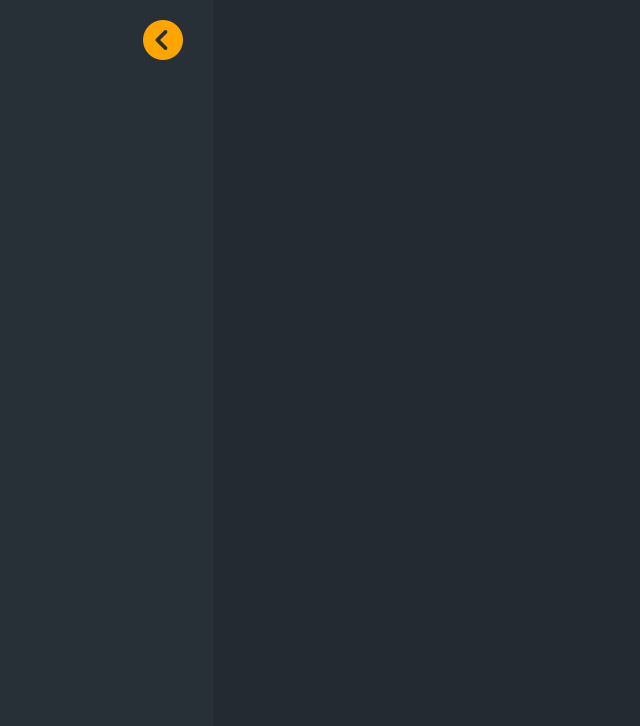
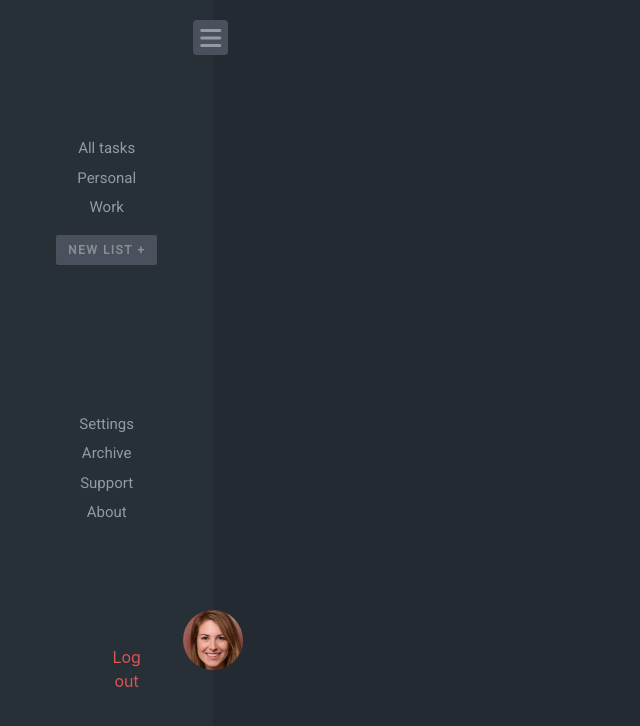
Before and after one commit to RishabhVerma098/todoapp, a React (Create React App) app: page / in a window 1280 px wide. Shown: the top 726 px of the page, without its empty margins (0-640 px from the left). Built offline with nearby package versions, Linux system fonts and the light colour scheme.

Commit message:
redux added side menu almost complete

```diff
--- a/public/index.html
+++ b/public/index.html
@@ -24,6 +24,10 @@
       work correctly both with client-side routing and a non-root public URL.
       Learn how to configure a non-root public URL by running `npm run build`.
     -->
+    <link
+      href="https://fonts.googleapis.com/css?family=Roboto&display=swap"
+      rel="stylesheet"
+    />
     <link
       rel="stylesheet"
       href="https://maxcdn.bootstrapcdn.com/bootstrap/4.3.1/css/bootstrap.min.css"
--- a/src/App.js
+++ b/src/App.js
@@ -1,5 +1,7 @@
 import React, { Component } from "react";
 import "./App.scss";
+import ResuableRoundedButton from "./components/reusable/roundedResuableButton";
+import ButtonGrey from "./components/reusable/buttonGrey";
 
 class App extends Component {
   state = {
@@ -13,21 +15,6 @@ class App extends Component {
       transition: "all 0.5s ease-out"
     };
   };
-  rotateIcon = () => {
-    if (this.state.slide) {
-      return "fa-rotate-270";
-    } else {
-      return "fa-rotate-90";
-    }
-  };
-  changeColorOfIcon = () => {
-    var x = this.state.slide ? "red" : "orange";
-    return {
-      color: x,
-      transition: "all 0.5s ease-out",
-      fontSize: "40px"
-    };
-  };
 
   render() {
     return (
@@ -35,19 +22,58 @@ class App extends Component {
         <div className="row">
           <div className="col-2 sideMenu" style={this.style()}>
             <div
-              className="row justify-content-end"
+              className="row top-row justify-content-end"
               style={{
                 height: "30px",
                 width: "100%",
-                marginTop: "20px"
+                marginTop: "20px",
+                marginLeft: "30px"
               }}
             >
-              <div className="icon">
-                <i
-                  class={"fas fa-chevron-circle-down " + this.rotateIcon()}
-                  style={this.changeColorOfIcon()}
-                  onClick={() => this.setState({ slide: !this.state.slide })}
-                ></i>
+              <div
+                className="roundedbuttonback"
+                onClick={() => this.setState({ slide: !this.state.slide })}
+              >
+                <ResuableRoundedButton
+                  backgroundColor="#4A515C"
+                  fontSize="1.5rem"
+                  height="35px"
+                  width="35px"
+                  icon="fas fa-bars"
+                  paddingTop="6px"
+                />
+              </div>
+            </div>
+            <div className="row bottom-container">
+              <div className="panelList">
+                <ul className="list">
+                  <li>All tasks</li>
+                  <li>Personal</li>
+                  <li>Work</li>
+                </ul>
+                <span className="greyButton">
+                  <ButtonGrey
+                    backgroundColor="#4a515c"
+                    color="#8a8e91"
+                    font="NEW LIST +"
+                  />
+                </span>
+              </div>
+              <div className="panelSettings">
+                <ul className="list">
+                  <li>Settings</li>
+                  <li>Archive</li>
+                  <li>Support</li>
+                  <li>About</li>
+                </ul>
+              </div>
+            </div>
+            <div className="row user">
+              <div className="col user-name-logout">
+                <span className="logout">Log out</span>
+              </div>
+              <div className="col avatar">
+                <img src={require("./assets/person.png")} alt="img" />
               </div>
             </div>
           </div>
--- a/src/App.scss
+++ b/src/App.scss
@@ -1,6 +1,9 @@
 $primaryBackgroundColor: #242a31;
 $sideMenuColor: #272f37;
-
+$myRedColor: #da5655;
+$myGreyColor: #919ba2;
+$hoverGreyColor: #4a515c;
+$textGreyColor: #8a8e91;
 * {
   margin: 0;
   padding: 0;
@@ -17,6 +20,93 @@ $sideMenuColor: #272f37;
 
     .sideMenu {
       background-color: $sideMenuColor;
+      .bottom-container {
+        width: 100%;
+        height: 550px;
+
+        margin: 0 auto;
+        margin-top: 10px;
+        display: flex;
+        flex-direction: column;
+        justify-content: space-around;
+        .panelList {
+          text-decoration: none;
+          font-size: 15px;
+          font-family: "Roboto", sans-serif;
+          color: $myGreyColor;
+          display: flex;
+          justify-content: center;
+          flex-direction: column;
+          .list {
+            list-style-type: none;
+            text-align: center;
+            li {
+              margin-top: 7px;
+              &:hover {
+                color: $myRedColor;
+                cursor: pointer;
+                transition: all 0.4s ease-out;
+              }
+            }
+          }
+          .greyButton {
+            display: flex;
+            justify-content: center;
+          }
+        }
+        .panelSettings {
+          text-decoration: none;
+          font-size: 15px;
+          font-family: "Roboto", sans-serif;
+          color: $myGreyColor;
+          text-align: center;
+          .list {
+            list-style-type: none;
+            li {
+              margin-top: 7px;
+              &:hover {
+                color: $myRedColor;
+                cursor: pointer;
+                transition: all 0.4s ease-out;
+              }
+            }
+          }
+        }
+      }
+      .user {
+        width: 100%;
+        height: 90px;
+        margin-left: 60px;
+        display: flex;
+
+        .user-name-logout {
+          flex: 2;
+          display: flex;
+          text-align: center;
+          margin-top: 35px;
+          margin-left: 10px;
+          .logout {
+            color: $myRedColor;
+            transition: color 0.3s ease-out;
+            &:hover {
+              color: $textGreyColor;
+              cursor: pointer;
+            }
+          }
+        }
+        .avatar {
+          flex: 1;
+          height: 100%;
+          img {
+            border-radius: 50%;
+            width: 60px;
+            height: 60px;
+            &:hover {
+              cursor: pointer;
+            }
+          }
+        }
+      }
     }
   }
 }
--- /dev/null
+++ b/src/components/reusable/buttonGrey.js
@@ -0,0 +1,37 @@
+import React, { Component } from "react";
+
+class ButtonGrey extends Component {
+  state = {
+    backgroundColor: this.props.backgroundColor,
+    color: this.props.color
+  };
+  render() {
+    return (
+      <div
+        className="btn btn-primary "
+        style={{
+          backgroundColor: this.state.backgroundColor,
+          border: "none",
+          fontSize: "12px",
+          color: this.state.color,
+          fontWeight: "bold",
+          borderRadius: "2px",
+          letterSpacing: "1.5px"
+        }}
+        onMouseEnter={() =>
+          this.setState({ backgroundColor: "#da5655", color: "#CCD1D4" })
+        }
+        onMouseLeave={() =>
+          this.setState({
+            backgroundColor: this.props.backgroundColor,
+            color: this.props.color
+          })
+        }
+      >
+        {this.props.font}
+      </div>
+    );
+  }
+}
+
+export default ButtonGrey;
--- /dev/null
+++ b/src/components/reusable/roundedResuableButton.js
@@ -0,0 +1,53 @@
+import React, { Component } from "react";
+
+class ResuableRoundedButton extends Component {
+  state = {
+    hover: false,
+    backgroundColor: null,
+    cursor: "default"
+  };
+  roundedbutton = (backgroundColor, fontSize, height, width, paddingTop) => {
+    var bgColor =
+      this.state.backgroundColor !== null
+        ? this.state.backgroundColor
+        : backgroundColor;
+    return {
+      width: width,
+      height: height,
+      backgroundColor: bgColor,
+      borderRadius: "4px",
+      fontSize: fontSize,
+      display: "flex",
+      justifyContent: " center",
+      paddingTop: paddingTop,
+      cursor: this.state.cursor,
+      transition: "background-color 0.5s ease-out",
+      color: "#919BA2"
+    };
+  };
+
+  render() {
+    return (
+      <div
+        className="backbutton"
+        style={this.roundedbutton(
+          this.props.backgroundColor,
+          this.props.fontSize,
+          this.props.height,
+          this.props.width,
+          this.props.paddingTop
+        )}
+        onMouseEnter={() =>
+          this.setState({ backgroundColor: "#DA5655", cursor: "pointer" })
+        }
+        onMouseLeave={() =>
+          this.setState({ backgroundColor: null, cursor: "default" })
+        }
+      >
+        <i className={this.props.icon}></i>
+      </div>
+    );
+  }
+}
+
+export default ResuableRoundedButton;
--- a/src/index.js
+++ b/src/index.js
@@ -2,5 +2,16 @@ import React from "react";
 import ReactDOM from "react-dom";
 import App from "./App";
 import "bootstrap/dist/css/bootstrap.min.css";
-
-ReactDOM.render(<App />, document.getElementById("root"));
+import { createStore } from "redux";
+import reducer from "./store/reducers";
+import { Provider } from "react-redux";
+const store = createStore(
+  reducer,
+  window.__REDUX_DEVTOOLS_EXTENSION__ && window.__REDUX_DEVTOOLS_EXTENSION__()
+);
+ReactDOM.render(
+  <Provider store={store}>
+    <App />
+  </Provider>,
+  document.getElementById("root")
+);
--- /dev/null
+++ b/src/store/reducers/index.js
@@ -0,0 +1,8 @@
+import { combineReducers } from "redux";
+import sliderReducer from "./sliderReducer";
+
+const allReducers = combineReducers({
+  slider: sliderReducer
+});
+
+export default allReducers;
--- /dev/null
+++ b/src/store/reducers/sliderReducer.js
@@ -0,0 +1,13 @@
+const sliderReducer = (state = false, action) => {
+  switch (action.type) {
+    case "SIDE-IN":
+      state = true;
+      return state;
+    case "SLIDE-OUT":
+      state = false;
+      return state;
+    default:
+      return state;
+  }
+};
+export default sliderReducer;
```
Also changed, not shown: src/store/actions/index.js (added, +10 -0 lines), src/assets/person.png (added), src/components/reusable/resusable.scss (added), 1 other file (tests, documents, lock files or other folders).
